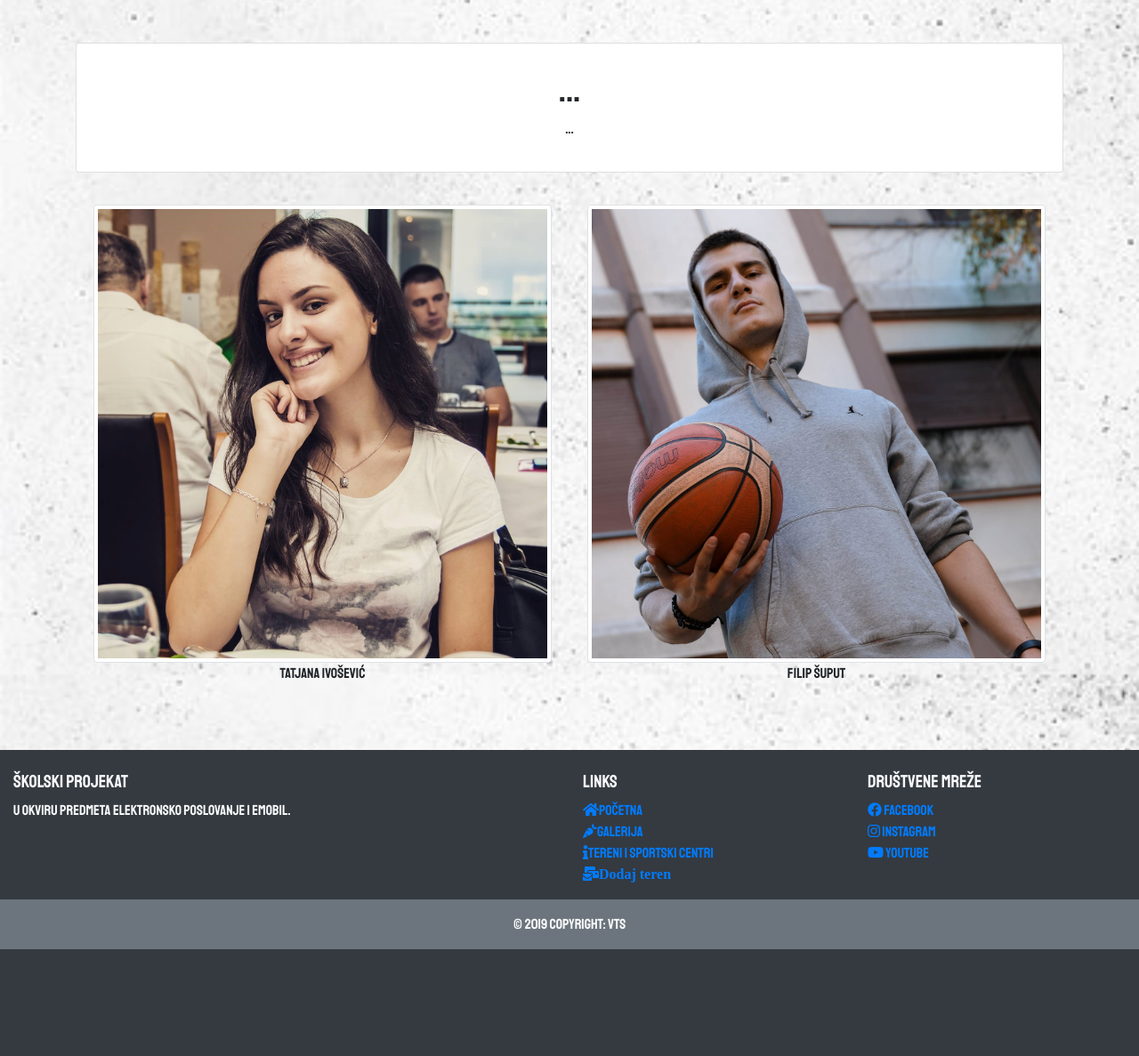
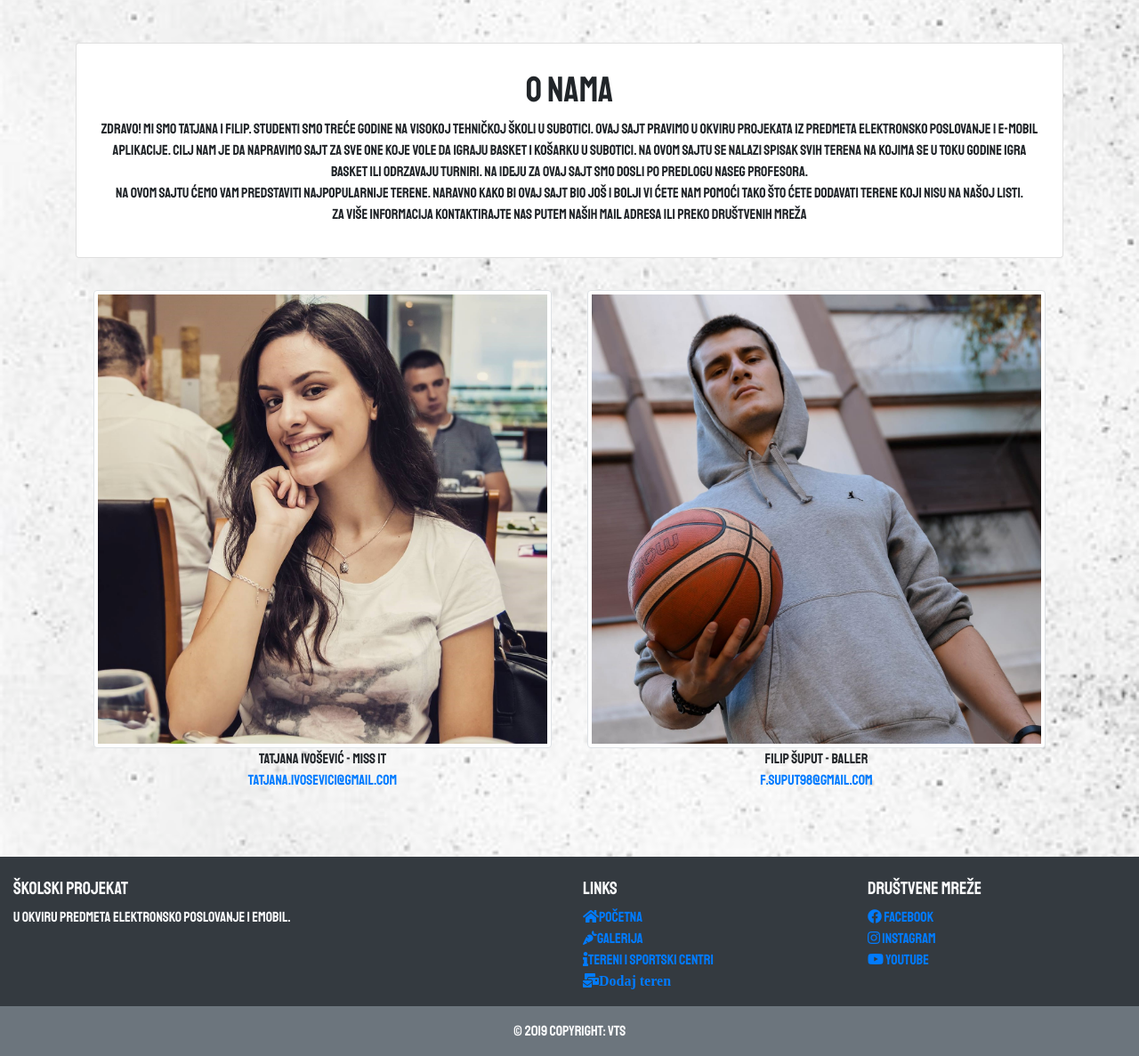
Before and after one commit to TatjanaIvosevic/WebPortal, a PHP site: page /about.php in a window 1280 px wide. Shown: the part 96-1283 px from the top of the page at 89% size. Before the commit the page ends 1163 px from the top, so only its background shows below. Run offline with PHP 8.4, Linux system fonts and the light colour scheme; a stand-in replaces the project's code that opens the database connection; some libraries are stand-ins or nearby versions.

Commit message:
O nama i linkovi

```diff
--- a/about.php
+++ b/about.php
@@ -9,10 +9,12 @@
                 <div class="card-body">
                     <div class="row">
                         <div class="col-sm-12 text-center mt-md-2">
-                            <h1 class="text-uppercase">...</h1>
+                            <h1 class="text-uppercase">O NAMA</h1>
                         </div>
                         <div class="col-sm-12 text-center">
-                            <p>...</p>
+                            <p>ZDRAVO! MI SMO TATJANA I FILIP. STUDENTI SMO TREĆE GODINE NA VISOKOJ TEHNIČKOJ ŠKOLI U SUBOTICI. OVAJ SAJT PRAVIMO U OKVIRU PROJEKATA IZ PREDMETA ELEKTRONSKO POSLOVANJE I E-MOBIL APLIKACIJE. CILJ NAM JE DA NAPRAVIMO SAJT ZA SVE ONE KOJE VOLE DA IGRAJU BASKET I KOŠARKU U SUBOTICI. NA OVOM SAJTU SE NALAZI SPISAK SVIH TERENA NA KOJIMA SE U TOKU GODINE IGRA BASKET ILI ODRZAVAJU TURNIRI. NA IDEJU ZA OVAJ SAJT SMO DOSLI PO PREDLOGU NASEG PROFESORA.
+                           <br> NA OVOM SAJTU ĆEMO VAM PREDSTAVITI NAJPOPULARNIJE TERENE. NARAVNO KAKO BI OVAJ SAJT BIO JOš I BOLJI VI ćETE NAM POMOćI TAKO ŠTO ĆETE DODAVATI TERENE KOJI NISU NA NAŠOJ LISTI. <br>
+                           ZA VIŠE INFORMACIJA KONTAKTIRAJTE NAS PUTEM NAŠIH MAIL ADRESA ILI PREKO DRUŠTVENIH MREŽA</p>
                         </div>
                     </div>
                 </div>
@@ -20,11 +22,19 @@
             <!-- AUTHORS -->
             <div class="col-sm-6 col-md-6 col-xl-6 card-body text-center float-left">
                 <img class="img-responsive img-thumbnail" alt="Tatjana Ivošević" src="assets/images/tatjana.jpg">
-                    <p>Tatjana Ivošević</p>
+                    <p>Tatjana Ivošević - Miss IT
+                    <br>
+                        <a href="tatjana.ivosevic1@gmail.com" >tatjana.ivosevic1@gmail.com</a>
+                    </p>
+
             </div>
             <div class="col-sm-6 col-md-6 col-xl-6 card-body text-center float-right">
                 <img class="img-fluid img-thumbnail" alt="Filip Šuput" src="assets/images/filip.jpg">
-                    <p>Filip Šuput</p>
+                    <p>Filip Šuput - Baller
+                    <br>
+                        <a href="f.suput98@gmail.com" >f.suput98@gmail.com</a>
+                    </p>
+
             </div>
         </div>
     </div>
--- a/includes/footer.php
+++ b/includes/footer.php
@@ -54,10 +54,10 @@
                         <a target="_blank" href="https://www.facebook.com/"><i class="fab fa-facebook"></i> Facebook</a>
                     </li>
                     <li>
-                        <a target="_blank" href="https://www.instagram.com/"><i class="fab fa-instagram"></i> Instagram</a>
+                        <a target="_blank" href="https://www.instagram.com/jervolimobasket/?hl=sr"><i class="fab fa-instagram"></i> Instagram</a>
                     </li>
                     <li>
-                        <a target="_blank" href="https://www.youtube.com/"><i class="fab fa-youtube"></i> YouTube</a>
+                        <a target="_blank" href="https://www.youtube.com/watch?v=jSZlwBThW7o"><i class="fab fa-youtube"></i> YouTube</a>
                     </li>
                 </ul>
 
```
